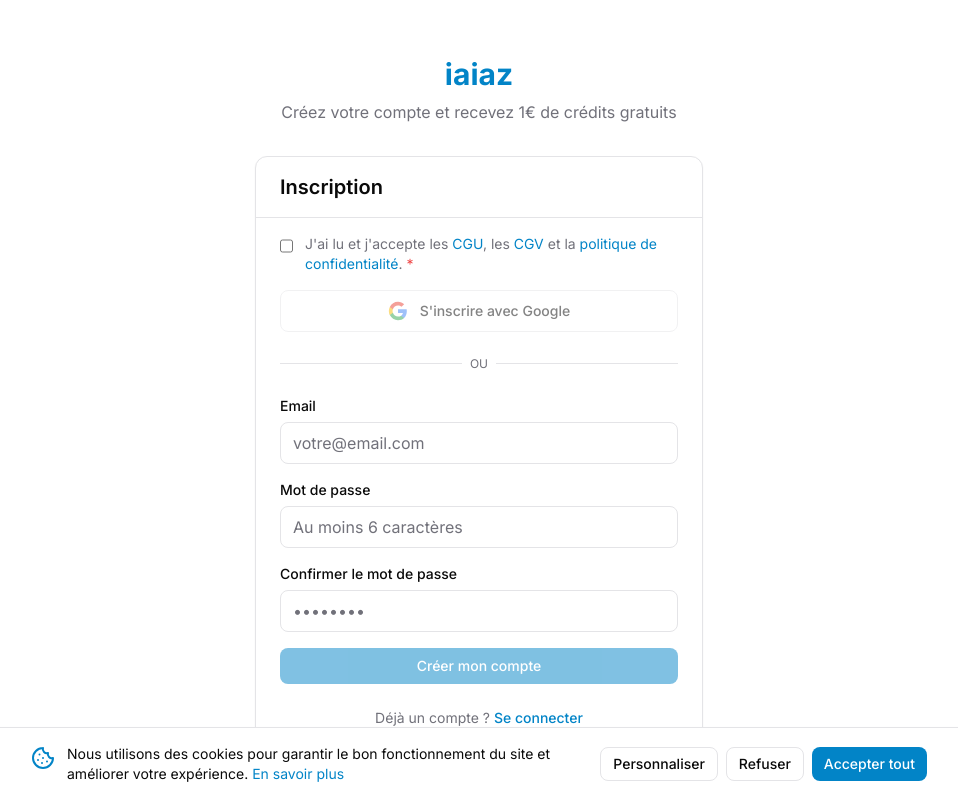
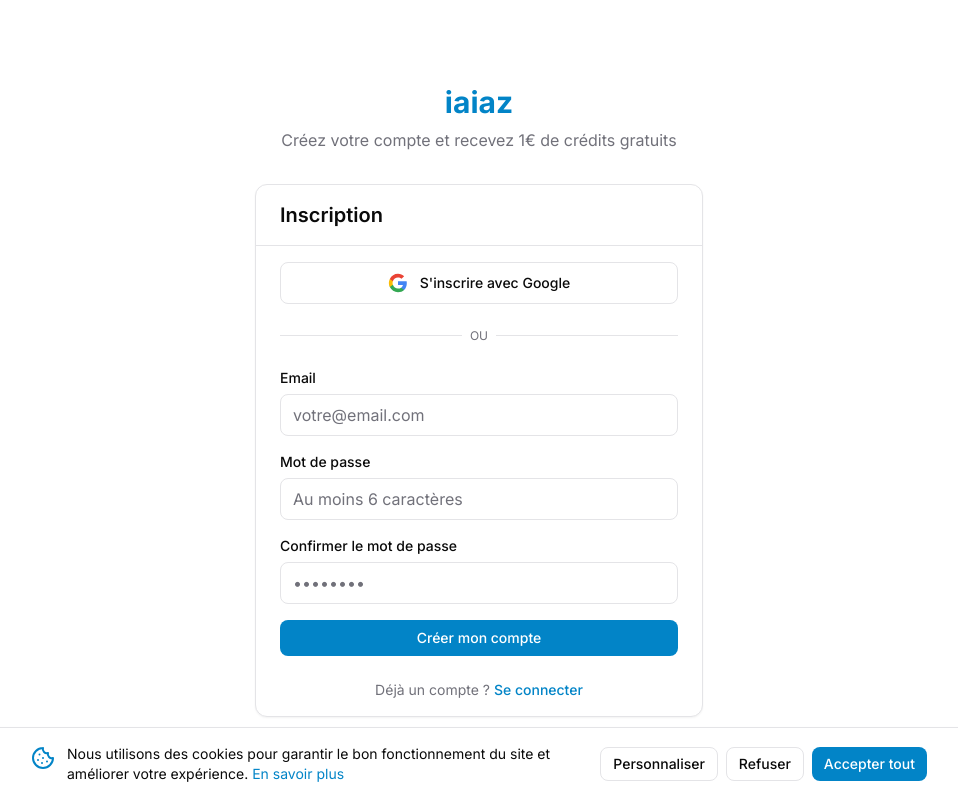
Before and after one commit to antoineant/iaiaz, a Next.js app: page /auth/signup in a window 1280 px wide. Shown: the whole page, without its empty margins (161-1119 px from the left). Built offline with nearby package versions, Linux system fonts and the light colour scheme; no server answers.

Commit message:
Remove redundant terms checkbox from signup page
Terms acceptance is now handled entirely by the accept-terms redirect
flow for users who haven't accepted yet.

Co-Authored-By: Claude Opus 4.5 <noreply@anthropic.com>

```diff
--- a/src/app/auth/callback/route.ts
+++ b/src/app/auth/callback/route.ts
@@ -5,7 +5,6 @@ import { NextResponse } from "next/server";
 export async function GET(request: Request) {
   const { searchParams, origin } = new URL(request.url);
   const code = searchParams.get("code");
-  const termsAccepted = searchParams.get("terms_accepted") === "true";
   const next = searchParams.get("next") ?? "/chat";
 
   if (code) {
@@ -13,18 +12,6 @@ export async function GET(request: Request) {
     const { error, data } = await supabase.auth.exchangeCodeForSession(code);
 
     if (!error && data.user) {
-      // If terms were accepted during signup (checkbox was checked)
-      if (termsAccepted) {
-        // Use admin client to update terms acceptance
-        const adminClient = createAdminClient();
-        await adminClient
-          .from("profiles")
-          .update({ terms_accepted_at: new Date().toISOString() })
-          .eq("id", data.user.id);
-
-        return NextResponse.redirect(`${origin}${next}`);
-      }
-
       // Check if user has already accepted terms
       // Use admin client to bypass RLS (session cookies may not be set yet)
       const adminClient = createAdminClient();
--- a/src/app/auth/signup/page.tsx
+++ b/src/app/auth/signup/page.tsx
@@ -13,7 +13,6 @@ export default function SignupPage() {
   const [email, setEmail] = useState("");
   const [password, setPassword] = useState("");
   const [confirmPassword, setConfirmPassword] = useState("");
-  const [termsAccepted, setTermsAccepted] = useState(false);
   const [error, setError] = useState("");
   const [isLoading, setIsLoading] = useState(false);
   const [isSuccess, setIsSuccess] = useState(false);
@@ -21,11 +20,6 @@ export default function SignupPage() {
   const handleSignup = async (e: React.FormEvent) => {
     e.preventDefault();
     setError("");
-
-    if (!termsAccepted) {
-      setError("Vous devez accepter les conditions d'utilisation");
-      return;
-    }
 
     if (password !== confirmPassword) {
       setError("Les mots de passe ne correspondent pas");
@@ -40,11 +34,11 @@ export default function SignupPage() {
     setIsLoading(true);
 
     const supabase = createClient();
-    const { data, error } = await supabase.auth.signUp({
+    const { error } = await supabase.auth.signUp({
       email,
       password,
       options: {
-        emailRedirectTo: `${window.location.origin}/auth/callback?terms_accepted=true`,
+        emailRedirectTo: `${window.location.origin}/auth/callback`,
       },
     });
 
@@ -56,11 +50,6 @@ export default function SignupPage() {
       }
       setIsLoading(false);
       return;
-    }
-
-    // If user was created (no email confirmation needed), update terms acceptance
-    if (data.user && data.session) {
-      await supabase.rpc("accept_terms", { p_user_id: data.user.id });
     }
 
     setIsSuccess(true);
@@ -109,34 +98,7 @@ export default function SignupPage() {
             <h1 className="text-xl font-semibold">Inscription</h1>
           </CardHeader>
           <CardContent>
-            {/* Terms acceptance checkbox - required for both Google and email signup */}
-            <div className="mb-4">
-              <label className="flex items-start gap-3 cursor-pointer">
-                <input
-                  type="checkbox"
-                  checked={termsAccepted}
-                  onChange={(e) => setTermsAccepted(e.target.checked)}
-                  className="mt-1 h-4 w-4 rounded border-gray-300 text-primary-600 focus:ring-primary-500"
-                />
-                <span className="text-sm text-[var(--muted-foreground)]">
-                  J'ai lu et j'accepte les{" "}
-                  <Link href="/legal/cgu" className="text-primary-600 dark:text-primary-400 hover:underline" target="_blank">
-                    CGU
-                  </Link>
-                  , les{" "}
-                  <Link href="/legal/cgv" className="text-primary-600 dark:text-primary-400 hover:underline" target="_blank">
-                    CGV
-                  </Link>{" "}
-                  et la{" "}
-                  <Link href="/legal/privacy" className="text-primary-600 dark:text-primary-400 hover:underline" target="_blank">
-                    politique de confidentialité
-                  </Link>
-                  . <span className="text-red-500">*</span>
-                </span>
-              </label>
-            </div>
-
-            <GoogleButton mode="signup" disabled={!termsAccepted} />
+            <GoogleButton mode="signup" />
 
             <Divider />
 
@@ -184,7 +146,6 @@ export default function SignupPage() {
                 type="submit"
                 className="w-full"
                 isLoading={isLoading}
-                disabled={!termsAccepted}
               >
                 Créer mon compte
               </Button>
--- a/src/components/auth/google-button.tsx
+++ b/src/components/auth/google-button.tsx
@@ -5,28 +5,19 @@ import { createClient } from "@/lib/supabase/client";
 
 interface GoogleButtonProps {
   mode: "login" | "signup";
-  disabled?: boolean;
 }
 
-export function GoogleButton({ mode, disabled }: GoogleButtonProps) {
+export function GoogleButton({ mode }: GoogleButtonProps) {
   const [isLoading, setIsLoading] = useState(false);
 
   const handleGoogleSignIn = async () => {
-    if (disabled) return;
-
     setIsLoading(true);
     const supabase = createClient();
-
-    // For signup, we pass terms_accepted=true in the redirect URL
-    // This will be used in the callback to set terms_accepted_at
-    const redirectUrl = mode === "signup"
-      ? `${window.location.origin}/auth/callback?terms_accepted=true`
-      : `${window.location.origin}/auth/callback`;
 
     await supabase.auth.signInWithOAuth({
       provider: "google",
       options: {
-        redirectTo: redirectUrl,
+        redirectTo: `${window.location.origin}/auth/callback`,
       },
     });
   };
@@ -35,7 +26,7 @@ export function GoogleButton({ mode, disabled }: GoogleButtonProps) {
     <button
       type="button"
       onClick={handleGoogleSignIn}
-      disabled={isLoading || disabled}
+      disabled={isLoading}
       className="w-full flex items-center justify-center gap-3 px-4 py-2.5 border border-[var(--border)] rounded-lg bg-[var(--background)] hover:bg-[var(--muted)] transition-colors disabled:opacity-50 disabled:cursor-not-allowed"
     >
       <svg className="w-5 h-5" viewBox="0 0 24 24">
```
